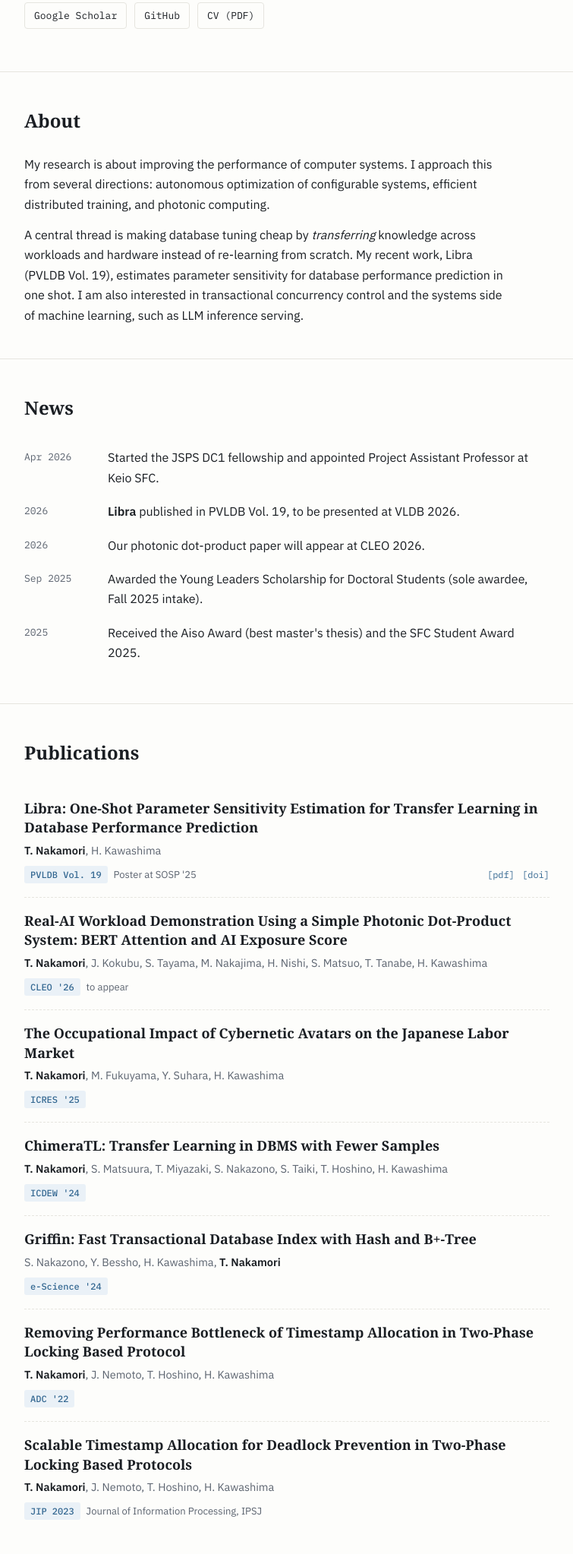
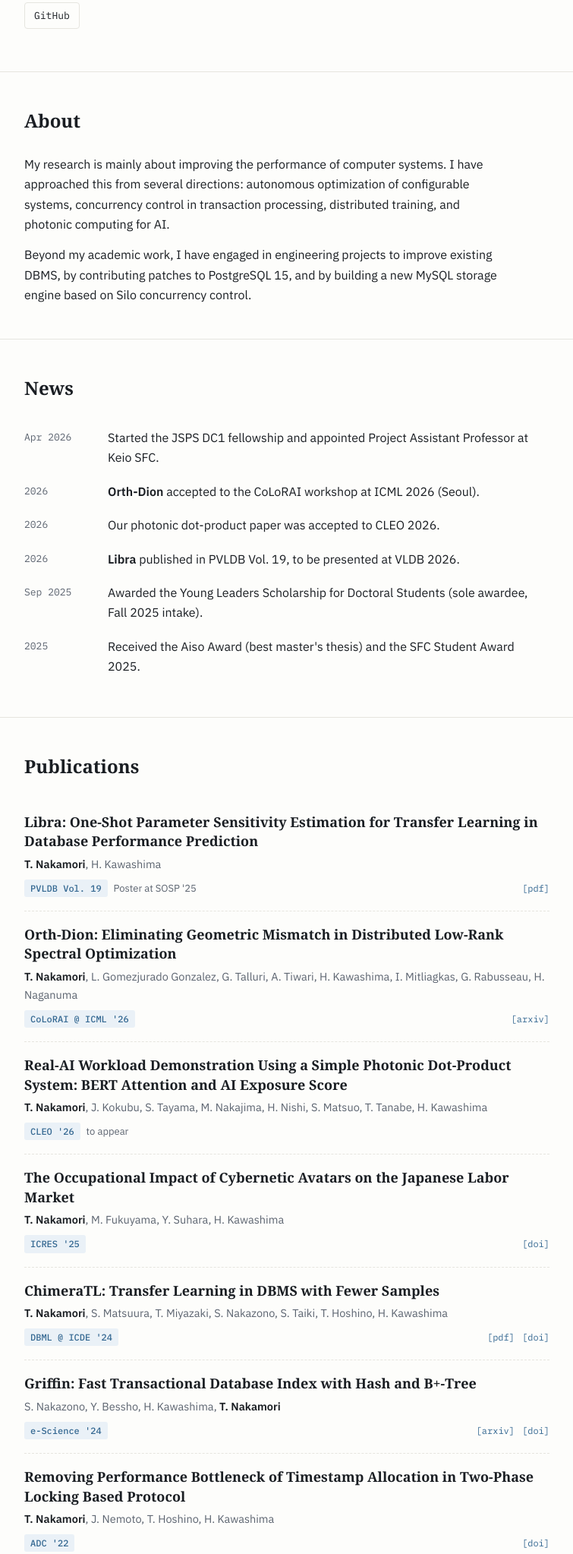
Before and after one commit to Tatzhiro/Tatzhiro.github.io, a plain HTML site: page index.html in a window 1280 px wide. Shown: the part 354-2400 px from the top of the page at 76% size, without its empty margins (262-1017 px from the left). Drawn offline with Linux system fonts and the light colour scheme; a web font is replaced by a local one.

Commit message:
Update index.html

```diff
--- a/index.html
+++ b/index.html
@@ -328,10 +328,7 @@
         </p>
 
         <div class="hero-links">
-          <!-- TODO: replace # with your real profile URLs -->
-          <a href="#">Google Scholar</a>
-          <a href="#">GitHub</a>
-          <a href="#">CV (PDF)</a>
+          <a href="https://github.com/Tatzhiro">GitHub</a>
         </div>
       </div>
 
@@ -347,16 +344,15 @@
   <div class="wrap">
     <h2>About</h2>
     <p>
-      My research is about improving the performance of computer systems. I approach this
-      from several directions: autonomous optimization of configurable systems, efficient
-      distributed training, and photonic computing.
+      My research is mainly about improving the performance of computer systems.
+      I have approached this from several directions: autonomous optimization of configurable
+      systems, concurrency control in transaction processing, distributed training, and
+      photonic computing for AI.
     </p>
     <p>
-      A central thread is making database tuning cheap by <em>transferring</em> knowledge
-      across workloads and hardware instead of re-learning from scratch. My recent work,
-      Libra (PVLDB Vol.&nbsp;19), estimates parameter sensitivity for database performance
-      prediction in one shot. I am also interested in transactional concurrency control
-      and the systems side of machine learning, such as LLM inference serving.
+      Beyond my academic work, I have engaged in engineering projects to improve existing
+      DBMS, by contributing patches to PostgreSQL&nbsp;15, and by building a new MySQL storage
+      engine based on Silo concurrency control.
     </p>
   </div>
 </section>
@@ -370,11 +366,15 @@
     </div>
     <div class="news-item">
       <span class="news-date">2026</span>
-      <span><b>Libra</b> published in PVLDB Vol.&nbsp;19, to be presented at VLDB 2026.</span>
+      <span><b>Orth-Dion</b> accepted to the CoLoRAI workshop at ICML 2026 (Seoul).</span>
     </div>
     <div class="news-item">
       <span class="news-date">2026</span>
-      <span>Our photonic dot-product paper will appear at CLEO 2026.</span>
+      <span>Our photonic dot-product paper was accepted to CLEO 2026.</span>
+    </div>
+    <div class="news-item">
+      <span class="news-date">2026</span>
+      <span><b>Libra</b> published in PVLDB Vol.&nbsp;19, to be presented at VLDB 2026.</span>
     </div>
     <div class="news-item">
       <span class="news-date">Sep 2025</span>
@@ -398,8 +398,18 @@
         <span class="venue">PVLDB Vol. 19</span>
         <span class="venue-note">Poster at SOSP '25</span>
         <div class="pub-links">
-          <!-- TODO: add real links -->
-          <a href="#">[pdf]</a><a href="#">[doi]</a>
+          <a href="https://www.vldb.org/pvldb/vol19/p945-nakamori.pdf">[pdf]</a>
+        </div>
+      </div>
+    </div>
+
+    <div class="pub">
+      <div class="pub-title">Orth-Dion: Eliminating Geometric Mismatch in Distributed Low-Rank Spectral Optimization</div>
+      <div class="pub-authors"><b>T. Nakamori</b>, L. Gomezjurado Gonzalez, G. Talluri, A. Tiwari, H. Kawashima, I. Mitliagkas, G. Rabusseau, H. Naganuma</div>
+      <div class="pub-foot">
+        <span class="venue">CoLoRAI @ ICML '26</span>
+        <div class="pub-links">
+          <a href="https://arxiv.org/abs/2605.16341">[arxiv]</a>
         </div>
       </div>
     </div>
@@ -418,6 +428,9 @@
       <div class="pub-authors"><b>T. Nakamori</b>, M. Fukuyama, Y. Suhara, H. Kawashima</div>
       <div class="pub-foot">
         <span class="venue">ICRES '25</span>
+        <div class="pub-links">
+          <a href="https://doi.org/10.1007/978-3-032-00261-7_20">[doi]</a>
+        </div>
       </div>
     </div>
 
@@ -425,7 +438,11 @@
       <div class="pub-title">ChimeraTL: Transfer Learning in DBMS with Fewer Samples</div>
       <div class="pub-authors"><b>T. Nakamori</b>, S. Matsuura, T. Miyazaki, S. Nakazono, S. Taiki, T. Hoshino, H. Kawashima</div>
       <div class="pub-foot">
-        <span class="venue">ICDEW '24</span>
+        <span class="venue">DBML @ ICDE '24</span>
+        <div class="pub-links">
+          <a href="https://www.wis.ewi.tudelft.nl/assets/files/dbml2024/DBML24_paper_9.pdf">[pdf]</a>
+          <a href="https://doi.org/10.1109/ICDEW61823.2024.00046">[doi]</a>
+        </div>
       </div>
     </div>
 
@@ -434,6 +451,10 @@
       <div class="pub-authors">S. Nakazono, Y. Bessho, H. Kawashima, <b>T. Nakamori</b></div>
       <div class="pub-foot">
         <span class="venue">e-Science '24</span>
+        <div class="pub-links">
+          <a href="https://arxiv.org/abs/2407.13294">[arxiv]</a>
+          <a href="https://doi.org/10.1109/e-Science62913.2024.10678674">[doi]</a>
+        </div>
       </div>
     </div>
 
@@ -442,6 +463,9 @@
       <div class="pub-authors"><b>T. Nakamori</b>, J. Nemoto, T. Hoshino, H. Kawashima</div>
       <div class="pub-foot">
         <span class="venue">ADC '22</span>
+        <div class="pub-links">
+          <a href="https://doi.org/10.1007/978-3-031-15512-3_18">[doi]</a>
+        </div>
       </div>
     </div>
 
@@ -451,6 +475,10 @@
       <div class="pub-foot">
         <span class="venue">JIP 2023</span>
         <span class="venue-note">Journal of Information Processing, IPSJ</span>
+        <div class="pub-links">
+          <a href="https://www.jstage.jst.go.jp/article/ipsjjip/31/0/31_365/_pdf">[pdf]</a>
+          <a href="https://doi.org/10.2197/ipsjjip.31.365">[doi]</a>
+        </div>
       </div>
     </div>
 
```
